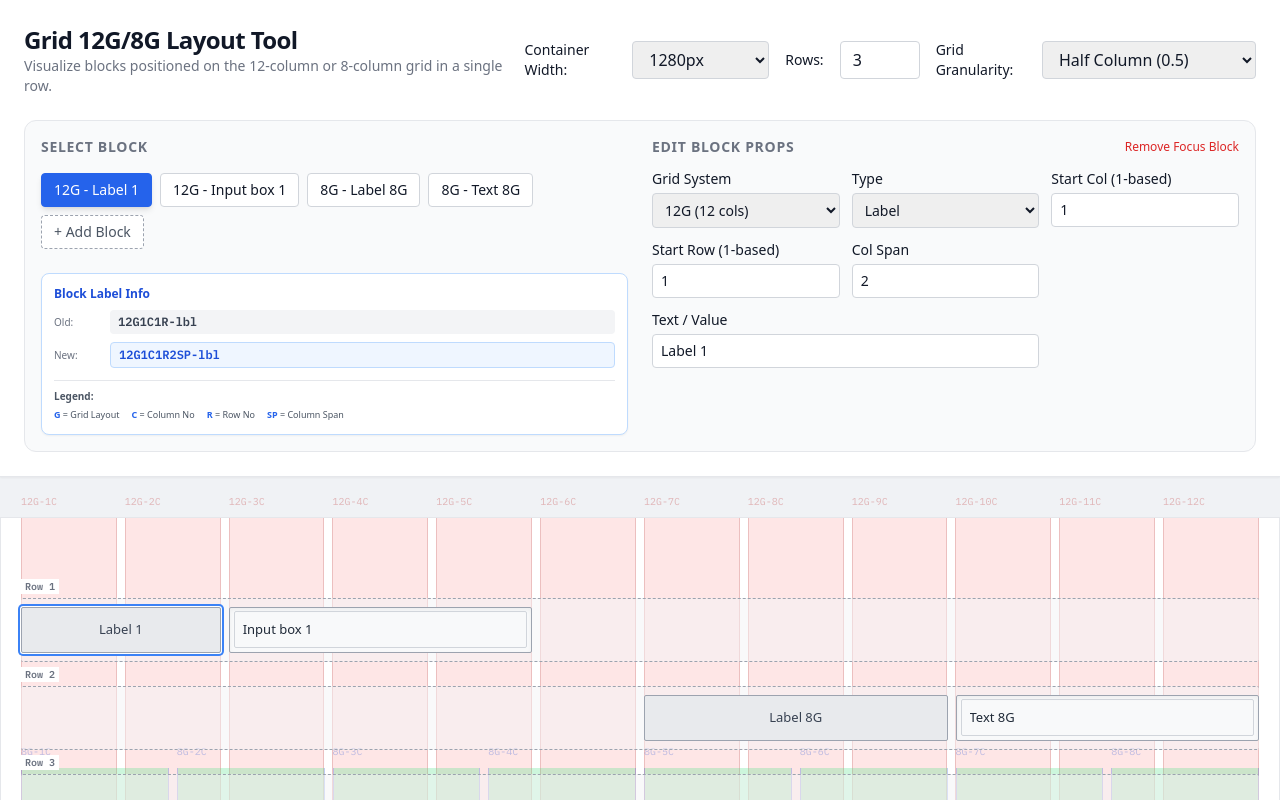
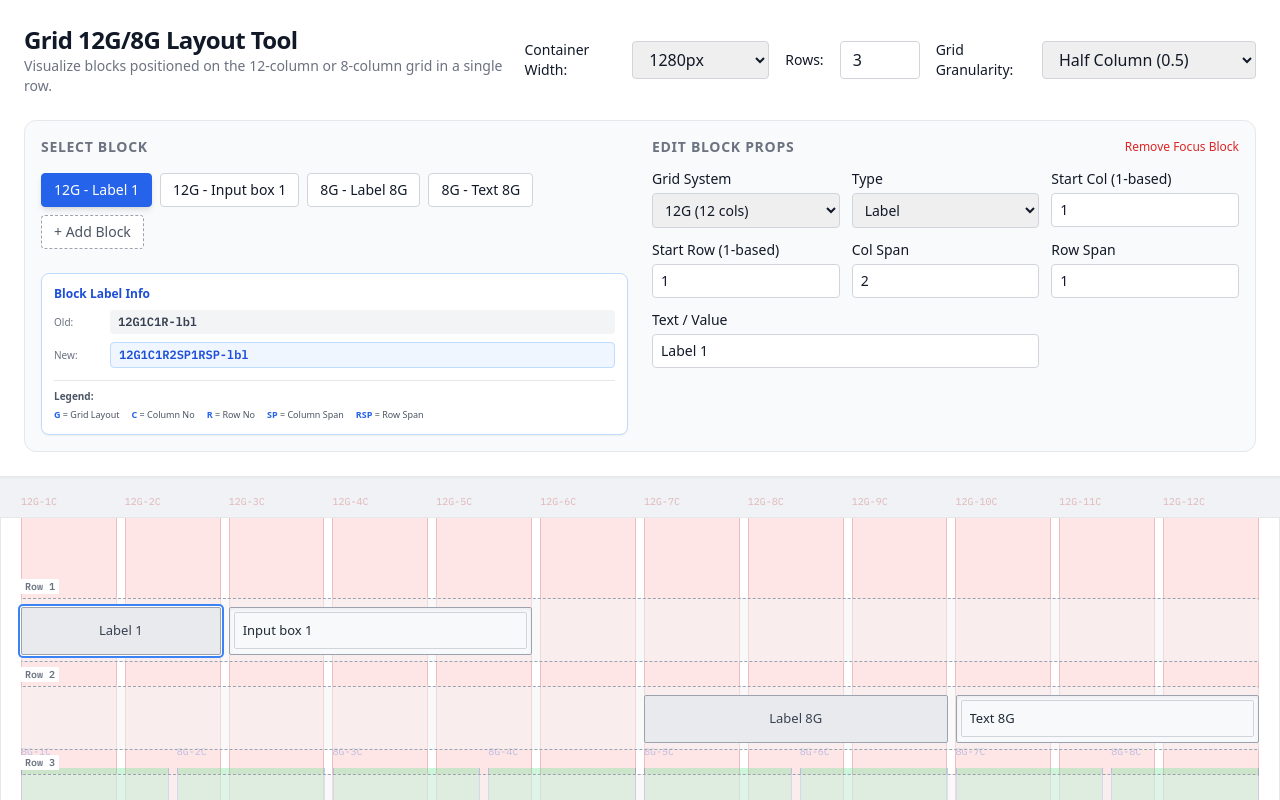
Before and after one commit to IroshanaT/grid_research, a React (Vite) app: page / in a window 1280 px wide. Shown: the top 800 px of the page. Built offline with nearby package versions, Linux system fonts and the light colour scheme.

Commit message:
feat: add RowSpan parameter to grid layout blocks
Agent-Logs-Url: https://github.com/IroshanaT/grid_research/sessions/5f917331-1c94-49e2-85e2-87ed0f7f9d1b

Co-authored-by: IroshanaT <71124521+IroshanaT@users.noreply.github.com>

```diff
--- a/src/App.tsx
+++ b/src/App.tsx
@@ -2,6 +2,12 @@ import React, { useState } from "react";
 
 type GridSystem = "12G" | "8G";
 type BlockType = "label" | "textbox";
+
+// Row sizing constants (must match Tailwind classes used in the grid renderer)
+const ROW_HEIGHT_PX = 64; // h-[64px] on each row container
+const ROW_GAP_PX = 24; // gap-6 = 24px between rows
+const ROW_HEIGHT_WITH_GAP_PX = ROW_HEIGHT_PX + ROW_GAP_PX; // 88px
+const BLOCK_VERTICAL_INSET_PX = 8; // top-2 = 8px inset from row top/bottom
 
 interface GridBlock {
   id: string;
@@ -10,6 +16,7 @@ interface GridBlock {
   startCol: number;
   startRow: number;
   span: number;
+  rowSpan: number;
   text: string;
 }
 
@@ -21,6 +28,7 @@ const initialBlocks: GridBlock[] = [
     startCol: 1,
     startRow: 1,
     span: 2,
+    rowSpan: 1,
     text: "Label 1",
   },
   {
@@ -30,6 +38,7 @@ const initialBlocks: GridBlock[] = [
     startCol: 3,
     startRow: 1,
     span: 3,
+    rowSpan: 1,
     text: "Input box 1",
   },
   {
@@ -39,6 +48,7 @@ const initialBlocks: GridBlock[] = [
     startCol: 5,
     startRow: 2,
     span: 2,
+    rowSpan: 1,
     text: "Label 8G",
   },
   {
@@ -48,6 +58,7 @@ const initialBlocks: GridBlock[] = [
     startCol: 7,
     startRow: 2,
     span: 2,
+    rowSpan: 1,
     text: "Text 8G",
   },
 ];
@@ -80,6 +91,7 @@ export default function App() {
       startCol: 1,
       startRow: 1,
       span: 2,
+      rowSpan: 1,
       text: "New Block",
     };
     setBlocks([...blocks, newBlock]);
@@ -200,7 +212,7 @@ export default function App() {
                     <code className="text-xs font-mono font-bold text-blue-700 bg-blue-50 px-2 py-1 rounded border border-blue-200 flex-1">
                       {activeBlock.gridSystem}
                       {activeBlock.startCol}C{activeBlock.startRow}R
-                      {activeBlock.span}SP-
+                      {activeBlock.span}SP{activeBlock.rowSpan}RSP-
                       {activeBlock.type === "label" ? "lbl" : "inputbx"}
                     </code>
                   </div>
@@ -227,6 +239,10 @@ export default function App() {
                     <span className="text-gray-600">
                       <span className="font-bold text-blue-600">SP</span> =
                       Column Span
+                    </span>
+                    <span className="text-gray-600">
+                      <span className="font-bold text-blue-600">RSP</span> =
+                      Row Span
                     </span>
                   </div>
                 </div>
@@ -326,6 +342,20 @@ export default function App() {
                   />
                 </label>
 
+                <label className="flex flex-col gap-1 text-sm">
+                  <span className="font-medium">Row Span</span>
+                  <input
+                    type="number"
+                    min="1"
+                    max={rowCount - activeBlock.startRow + 1}
+                    className="border border-gray-300 rounded px-2 py-1.5 outline-none focus:border-blue-500"
+                    value={activeBlock.rowSpan}
+                    onChange={(e) =>
+                      updateBlock({ rowSpan: parseInt(e.target.value) || 1 })
+                    }
+                  />
+                </label>
+
                 <label className="flex flex-col gap-1 text-sm sm:col-span-2">
                   <span className="font-medium">Text / Value</span>
                   <input
@@ -403,9 +433,15 @@ export default function App() {
                         return (
                           <div
                             key={block.id}
-                            className={`absolute top-2 bottom-2 group transition-all duration-200 ${colClass}`}
-                            style={{ left: leftStr, width: widthStr }}
-                            title={`${block.type} in ${block.gridSystem} spanning ${block.span}`}
+                            className={`absolute group transition-all duration-200 ${colClass}`}
+                            style={{
+                              left: leftStr,
+                              width: widthStr,
+                              top: `${BLOCK_VERTICAL_INSET_PX}px`,
+                              height: `calc(${block.rowSpan} * ${ROW_HEIGHT_WITH_GAP_PX}px - ${ROW_GAP_PX + 2 * BLOCK_VERTICAL_INSET_PX}px)`,
+                              zIndex: block.rowSpan > 1 ? 5 : undefined,
+                            }}
+                            title={`${block.type} in ${block.gridSystem} spanning ${block.span} col(s), ${block.rowSpan} row(s)`}
                             onClick={() => setActiveBlockId(block.id)}
                           >
                             {block.type === "label" ? (
@@ -432,7 +468,8 @@ export default function App() {
 
                             <div className="absolute -bottom-8 left-1/2 -translate-x-1/2 opacity-0 group-hover:opacity-100 transition-opacity whitespace-nowrap text-[10px] font-mono bg-gray-800 text-white px-2 py-0.5 rounded pointer-events-none z-20">
                               {block.gridSystem} &bull; R{block.startRow}C
-                              {block.startCol} &bull; Span: {block.span}
+                              {block.startCol} &bull; Span: {block.span} &bull;
+                              RowSpan: {block.rowSpan}
                             </div>
                           </div>
                         );
```
